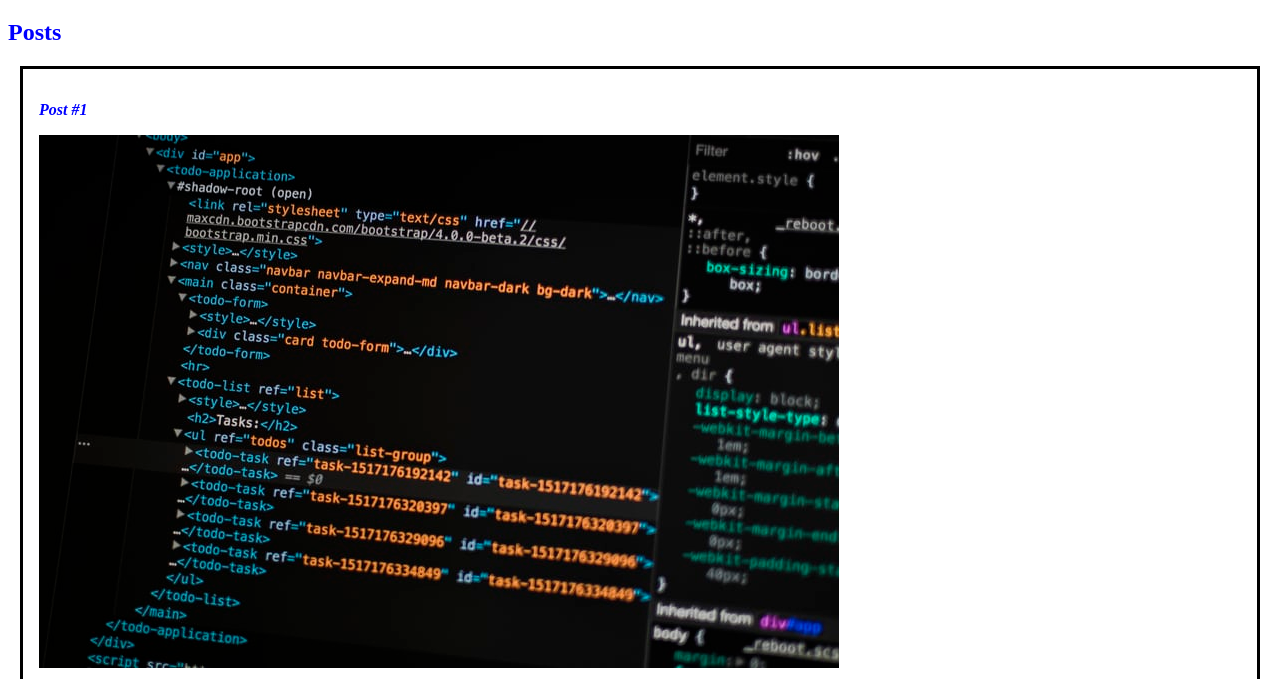
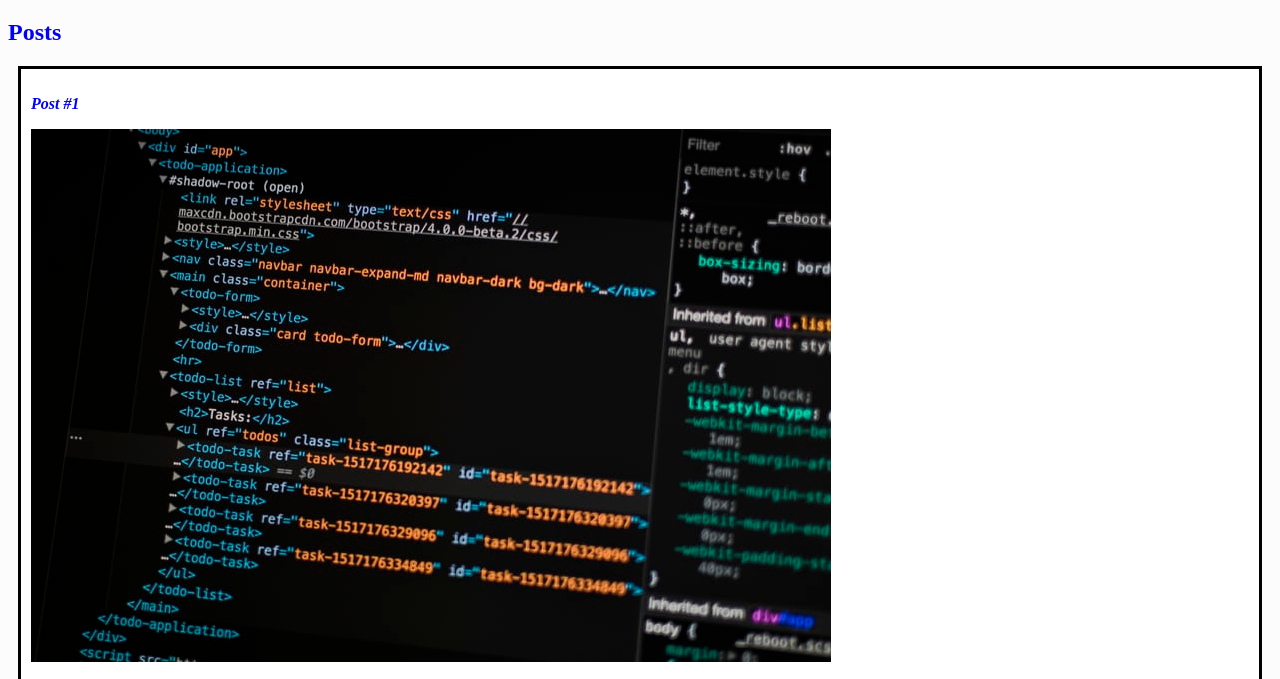
Before and after one commit to TiagoMerc/Introdu-o-a-cria-o-de-websites-com-HTML5-e-CSS3---DIO, a plain HTML site: page index.html in a window 1280 px wide. Shown: the part 713-1392 px from the top of the page. Drawn offline with Linux system fonts and the light colour scheme.

Commit message:
atualizando o últmo commit

```diff
--- a/style.css
+++ b/style.css
@@ -1,5 +1,5 @@
 body{
-  background: #fff;
+  background: #fcfcfc;
 }
 
 #title, .subtitle, .post_title {
@@ -14,7 +14,7 @@ body{
 
 .post{
   background: #fff;
-  padding: 16px;
+  padding: 10px;
   border: 3px solid #000;
-  margin: 12px;
+  margin: 10px;
 }
```
